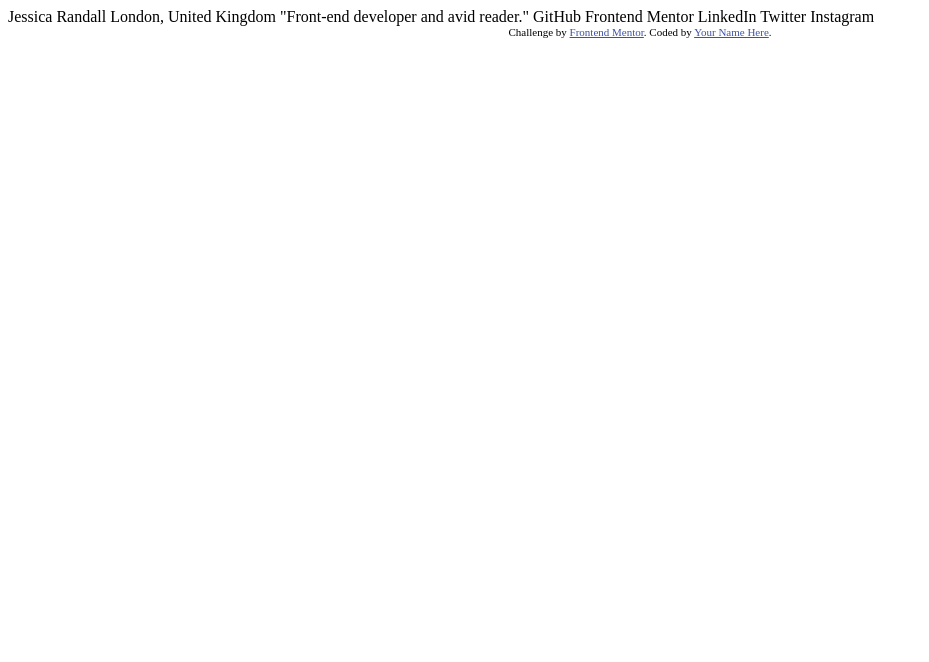
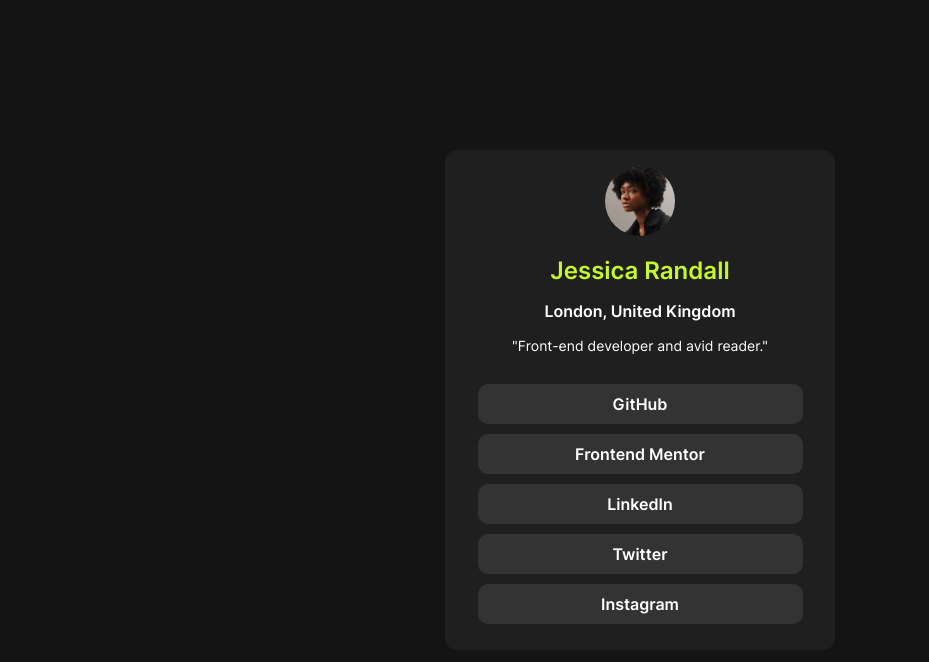
Before and after one commit to vovantri123/social-links-profile, a plain HTML site: page index.html in a window 1280 px wide. Shown: the whole page, without its empty margins (0-929 px from the left). Drawn offline with Linux system fonts and the light colour scheme.

Commit message:
done sơ sơ :v

```diff
--- a/index.html
+++ b/index.html
@@ -1,34 +1,119 @@
 <!DOCTYPE html>
 <html lang="en">
     <head>
-  <meta charset="UTF-8">
-  <meta name="viewport" content="width=device-width, initial-scale=1.0"> <!-- displays site properly based on user's device -->
+        <meta charset="UTF-8" />
+        <meta name="viewport" content="width=device-width, initial-scale=1.0" />
+        <!-- displays site properly based on user's device -->
 
-  <link rel="icon" type="image/png" sizes="32x32" href="./assets/images/favicon-32x32.png">
+        <link rel="icon" type="image/png" sizes="32x32" href="./assets/images/favicon-32x32.png" />
 
         <title>Frontend Mentor | Social links profile</title>
 
         <!-- Feel free to remove these styles or customise in your own stylesheet 👍 -->
         <style>
-    .attribution { font-size: 11px; text-align: center; }
-    .attribution a { color: hsl(228, 45%, 44%); }
+            * {
+                box-sizing: border-box;
+                margin: 0;
+                padding: 0;
+                font-family: "Inter", sans-serif;
+                font-weight: 400; /* Điều chỉnh từ 100 đến 900 */
+                font-style: oblique -5deg; /* Điều chỉnh độ nghiêng */
+                color: hsl(0, 0%, 100%);
+            }
+            @font-face {
+                font-family: "Inter";
+                src: url("./assets/fonts/Inter-VariableFont_slnt\,wght.ttf") format("truetype");
+                font-weight: 100 900;
+                font-style: oblique -10deg 0deg;
+            }
+
+            body {
+                background-color: hsl(0, 0%, 8%);
+                display: flex;
+                justify-content: center;
+                align-items: center;
+                height: 100vh;
+            }
+
+            .profile-container {
+                width: 390px;
+                height: 500px;
+                background-color: hsl(0, 0%, 12%);
+                display: flex;
+                flex-direction: column;
+                align-items: center;
+                border-radius: 12px;
+            }
+
+            .info-group {
+                text-align: center;
+            }
+
+            .avatar {
+                border-radius: 50%;
+                width: 70px;
+                margin: 16px 0;
+            }
+
+            .name {
+                font-size: 24px;
+                color: hsl(75, 94%, 57%);
+                font-weight: 600;
+                margin-bottom: 16px;
+            }
+
+            .address {
+                font-size: 16px;
+                font-weight: 600;
+                margin-bottom: 16px;
+            }
+
+            .hobby {
+                font-size: 14px;
+                font-weight: 400;
+                margin-bottom: 20px;
+            }
+
+            .btn-group {
+
+            }
+
+            .btn {
+                width: 325px;
+                height: 40px;
+                background-color: hsl(0, 0%, 20%);
+                margin-top: 10px;
+                border-radius: 10px;
+                display: flex;
+                align-items: center;
+                justify-content: center;
+                cursor: pointer;
+            }
+
+            .btn a {
+                text-decoration: none;
+                font-weight: 600;
+            }
         </style>
     </head>
     <body>
+        <div class="profile-container">
+            <div class="info-group">
+                <img class="avatar" src="./assets/images/avatar-jessica.jpeg" alt="avatar" />
+                <div class="name">Jessica Randall</div>
+                <div class="address">London, United Kingdom</div>
+                <div class="hobby">"Front-end developer and avid reader."</div>
+            </div>
 
-  Jessica Randall
-  London, United Kingdom
-  "Front-end developer and avid reader."
+            <div class="btn-group">
+                <div class="btn"><a href="#">GitHub</a></div>
 
-  GitHub
-  Frontend Mentor
-  LinkedIn
-  Twitter
-  Instagram
+                <div class="btn"><a href="#">Frontend Mentor</a></div>
 
-  <div class="attribution">
-    Challenge by <a href="https://www.frontendmentor.io?ref=challenge" target="_blank">Frontend Mentor</a>.
-    Coded by <a href="#">Your Name Here</a>.
+                <div class="btn"><a href="#">LinkedIn</a></div>
+                <div class="btn"><a href="#">Twitter</a></div>
+                <div class="btn"><a href="#">Instagram</a></div>
+            </div>
         </div>
     </body>
 </html>
```
Lines whose indentation alone changed are shown as unchanged.
